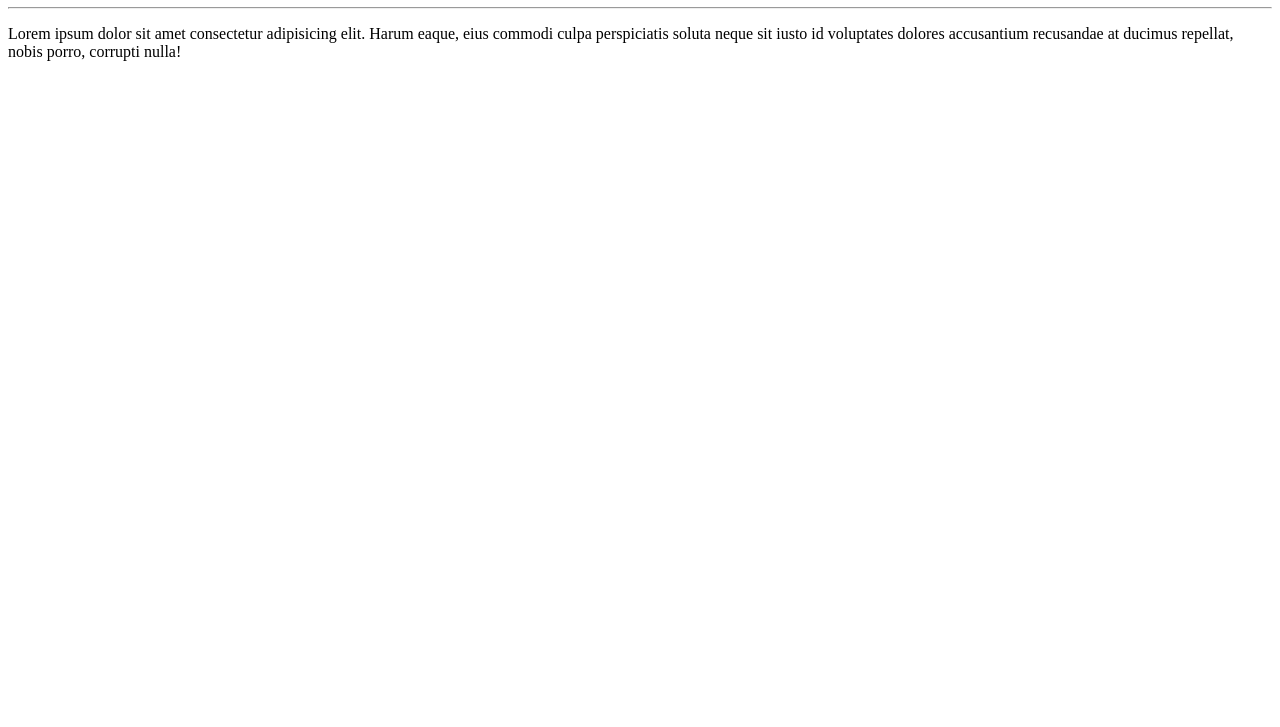
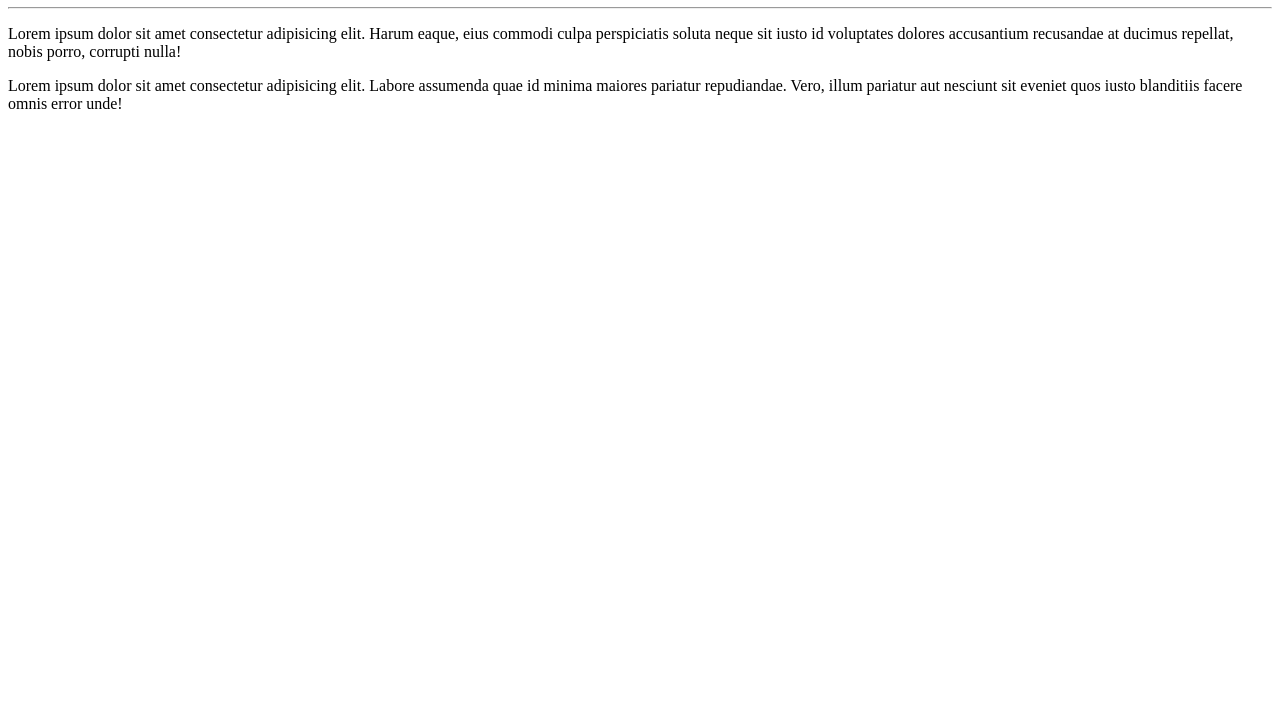
Before and after one commit to Franciscocpierna/ola-mundo, a plain HTML site: page siteexemplo/index.html in a window 1280 px wide. Shown: the part 73-800 px from the top of the page. Drawn offline with Linux system fonts and the light colour scheme.

Commit message:
alteração1901202201400

```diff
--- a/siteexemplo/index.html
+++ b/siteexemplo/index.html
@@ -10,6 +10,6 @@
     <h1>olá mundo</h1>
     <hr>
     <p>Lorem ipsum dolor sit amet consectetur adipisicing elit. Harum eaque, eius commodi culpa perspiciatis soluta neque sit iusto id voluptates dolores accusantium recusandae at ducimus repellat, nobis porro, corrupti nulla!</p>
-
+    <p>Lorem ipsum dolor sit amet consectetur adipisicing elit. Labore assumenda quae id minima maiores pariatur repudiandae. Vero, illum pariatur aut nesciunt sit eveniet quos iusto blanditiis facere omnis error unde!</p>
 </body>
 </html>
```
